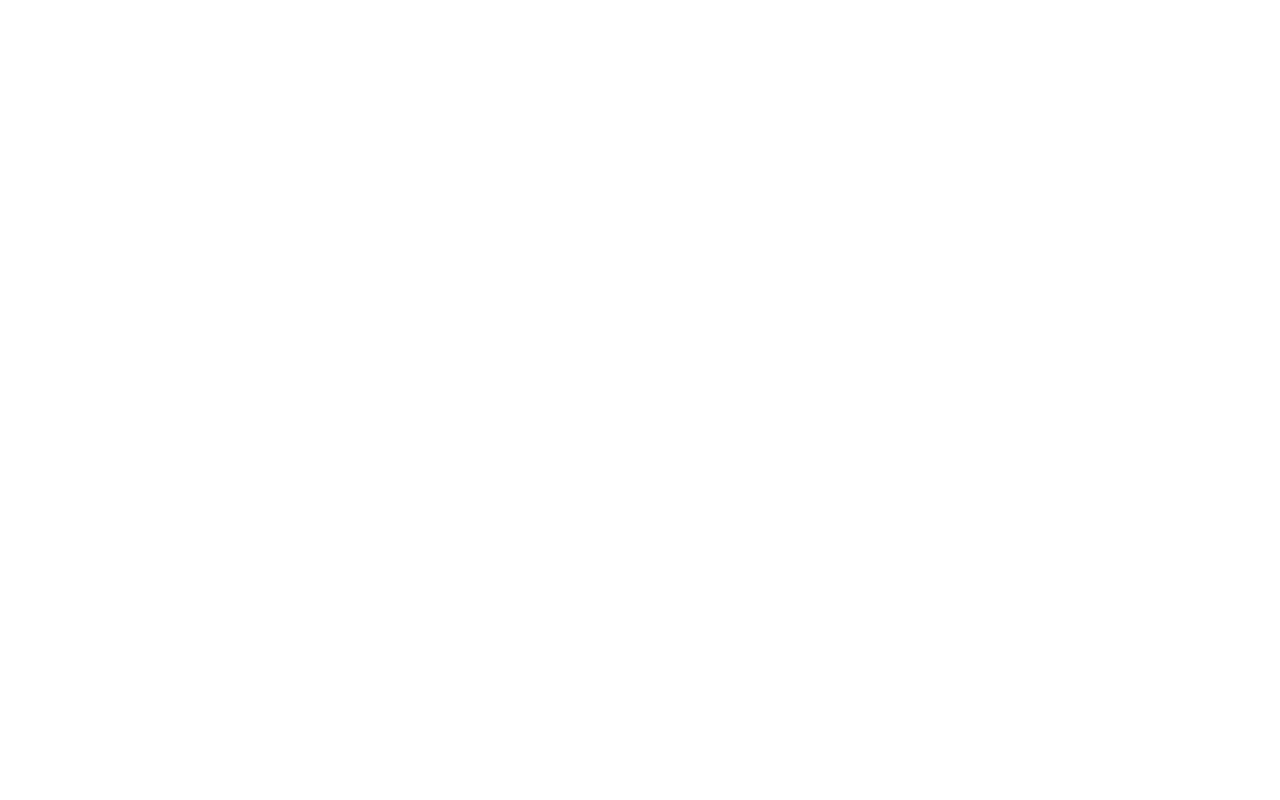
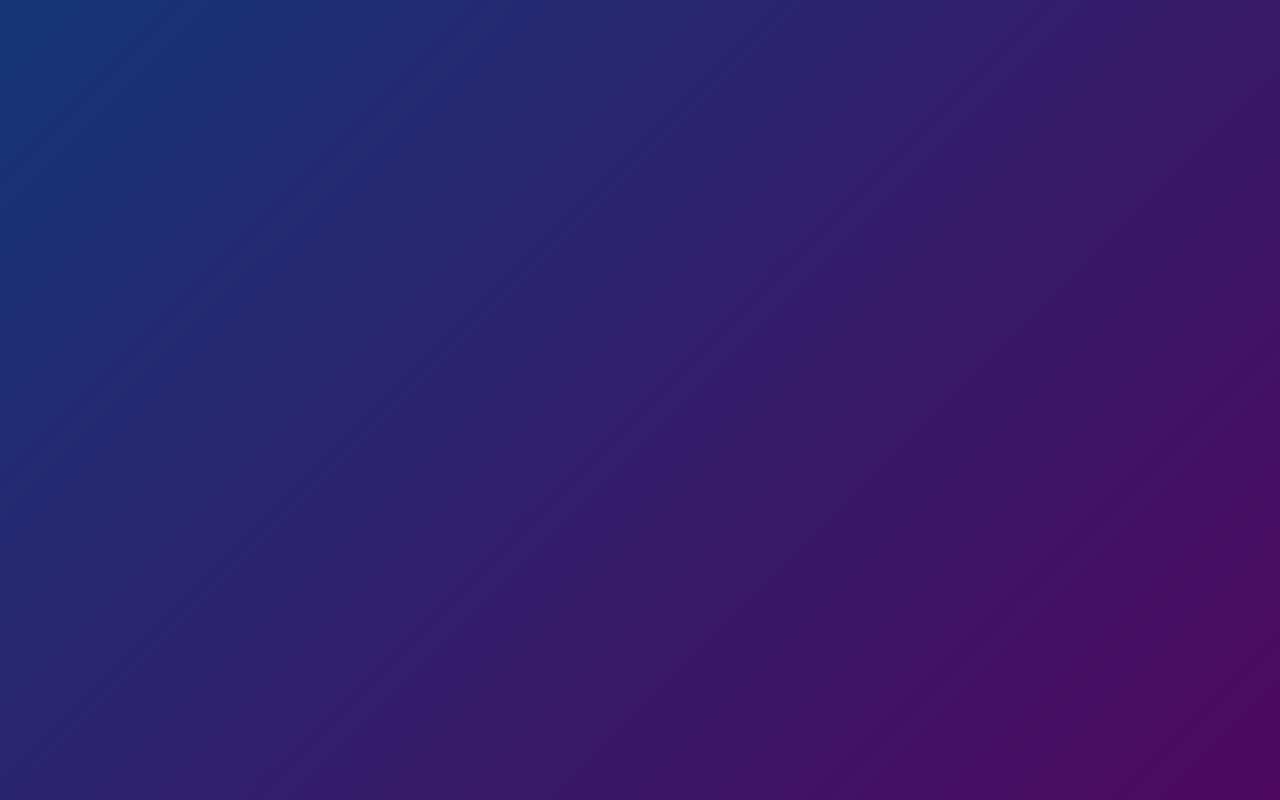
Before and after one commit to Gleemox/todo-app-built-using-JavaScript, a plain HTML site: page index.html in a window 1280 px wide. Drawn offline with Linux system fonts and the light colour scheme.

Commit message:
Add a container

```diff
--- a/index.html
+++ b/index.html
@@ -8,5 +8,10 @@
 </head>
 
 <body>
+
+<div class="container">
+
+</div>
+
 </body>
 </HTML>
--- a/style.css
+++ b/style.css
@@ -5,3 +5,12 @@
     font-family: 'Poppins', sans-serif;
     box-sizing: border-box;
 }
+
+
+.container{
+width: 100%;
+min-height: 100vh;
+background: linear-gradient(135deg, #153677, #4e085f);
+padding: 10px;
+
+}
```
